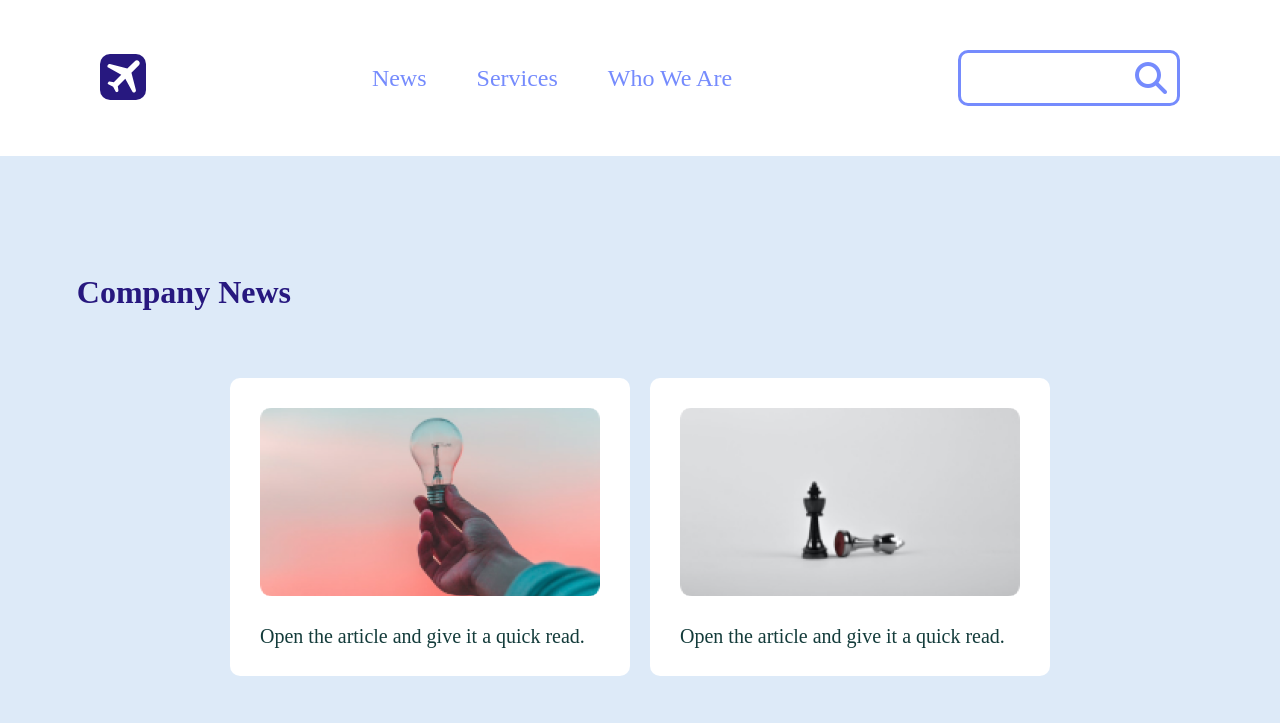
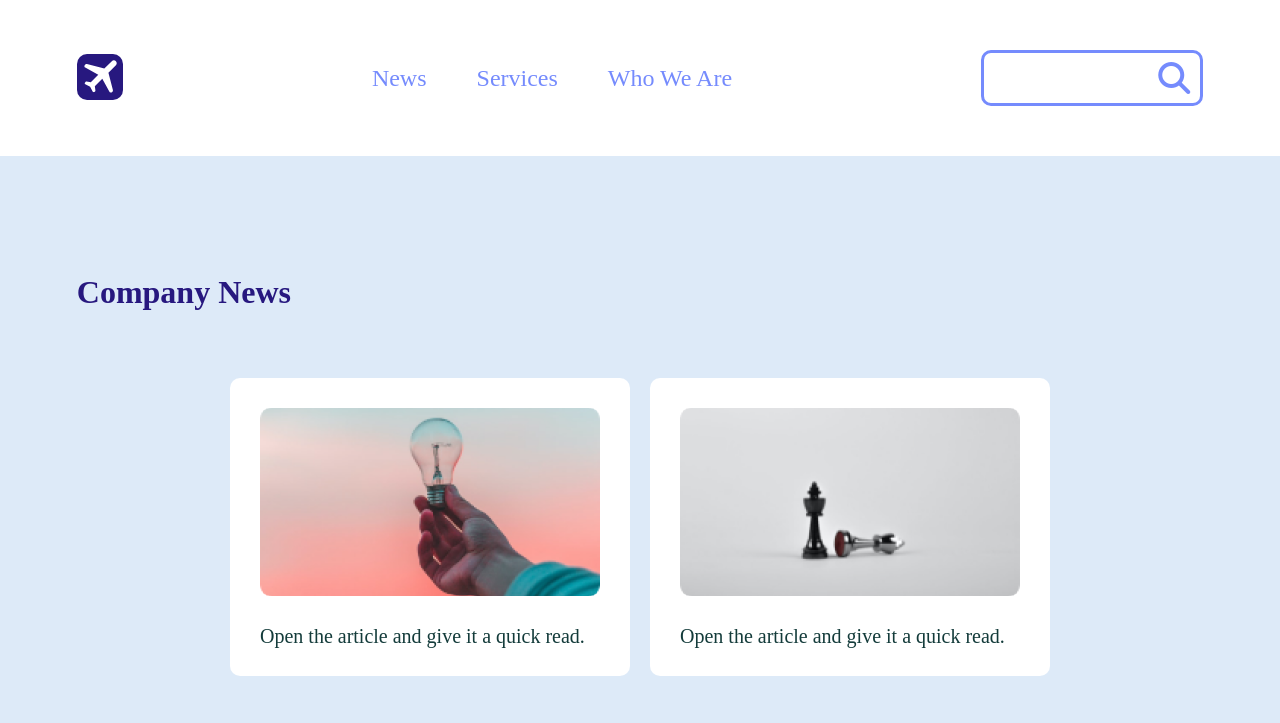
Before and after one commit to Bekar-T/AoDI_Task_6, a plain HTML site: page index.html in a window 1280 px wide. Shown: the top 723 px of the page. Drawn offline with Linux system fonts and the light colour scheme.

Commit message:
Update style.css

```diff
--- a/css/style.css
+++ b/css/style.css
@@ -8,7 +8,7 @@ header{
 }
 .header_div{
     width: 100%;
-    margin: 50px 100px;
+    margin: 50px 6%;
     display: flex;
     align-items: center;
     justify-content: space-between;
```
